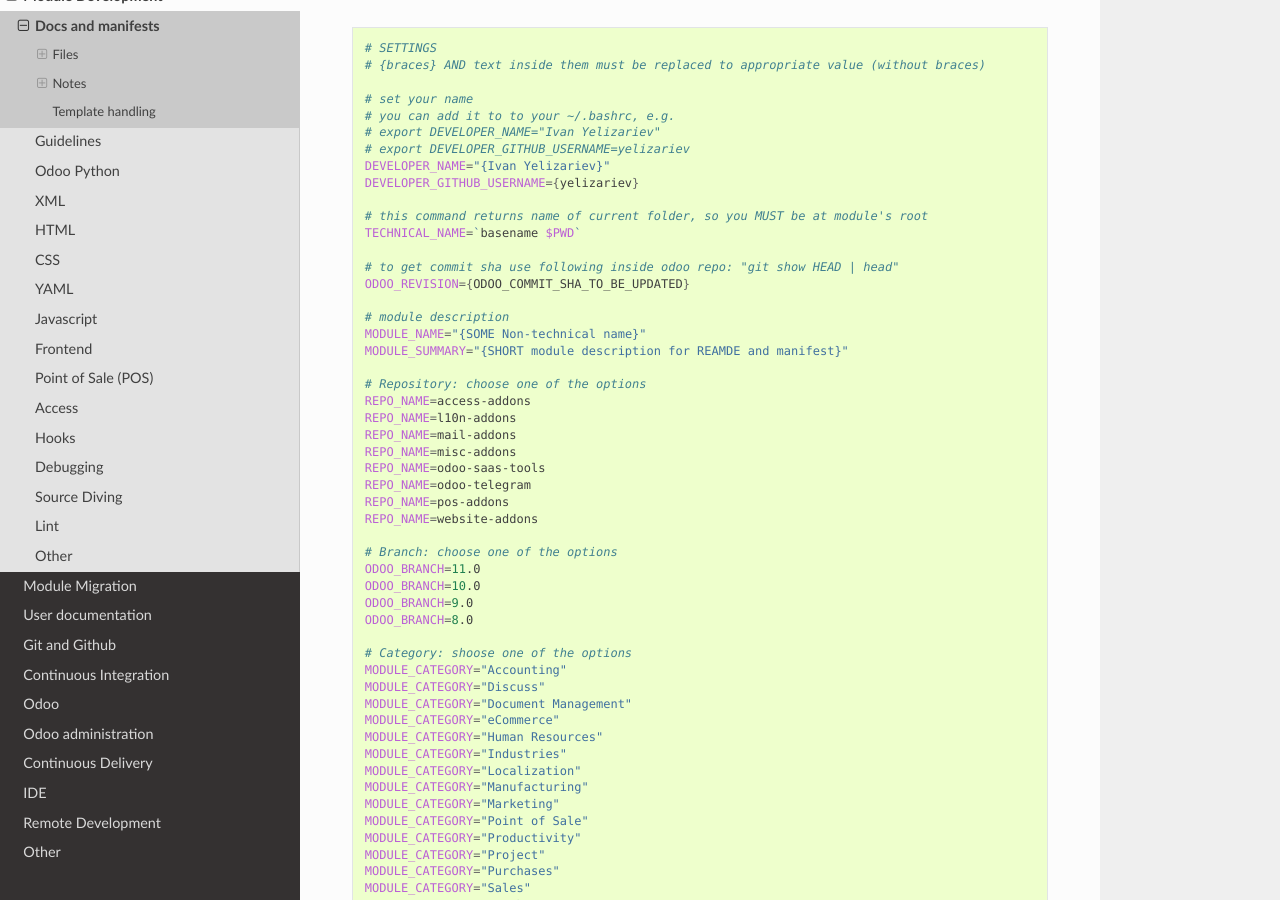
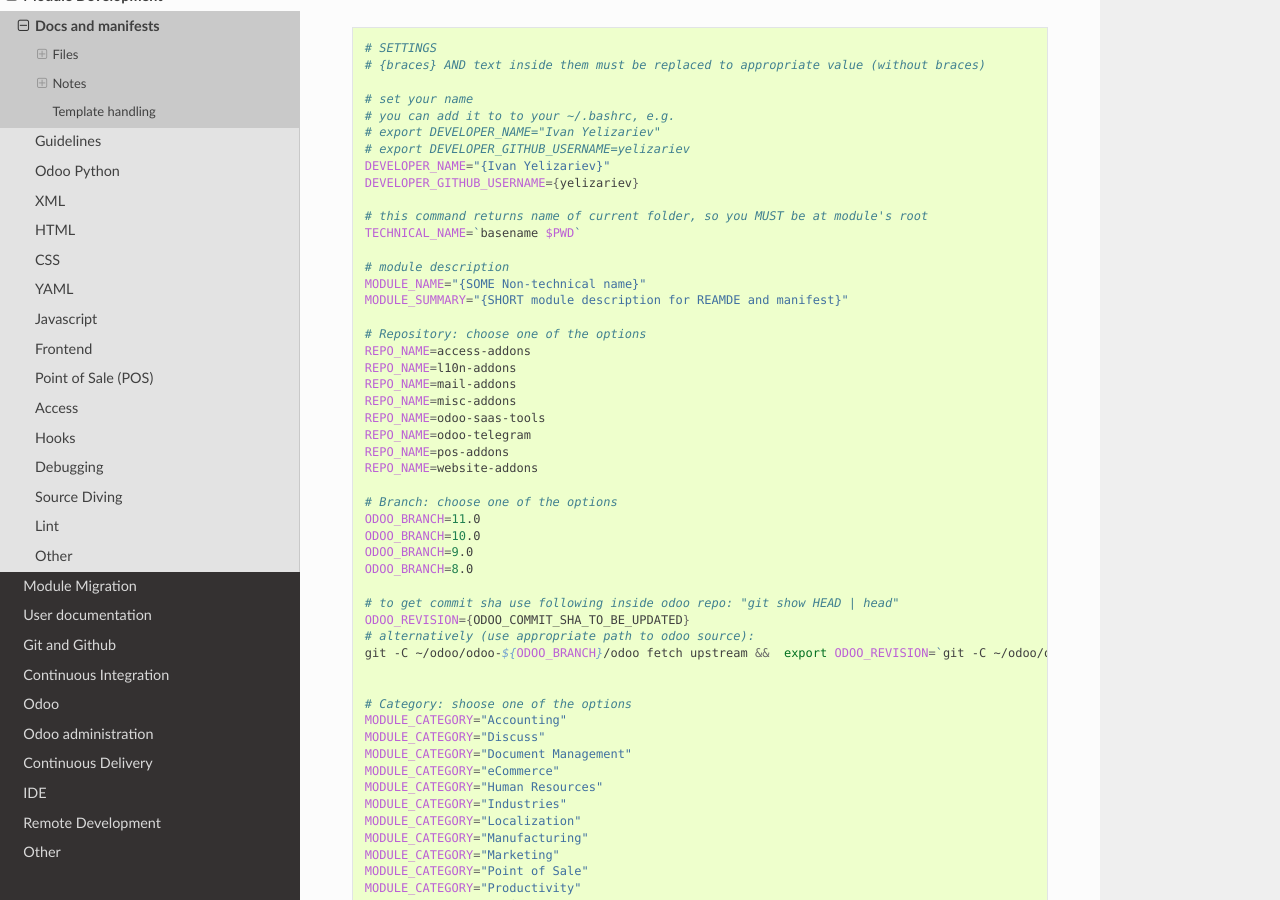
Before and after one commit to itpp-labs/odoo-development, a Sphinx documentation site: the page built from docs/dev/docs/index.rst, in a window 1280 px wide and 900 px high, scrolled down 1320 px. Built offline with Sphinx 7.4.7 and the Read the Docs theme 2.0.0, drawn with Linux system fonts in a browser that asks for light colours; pages that are not in the unit, such as notebooks, are missing from menus.

Commit message:
Update index.rst

```diff
--- a/docs/dev/docs/index.rst
+++ b/docs/dev/docs/index.rst
@@ -90,6 +87,12 @@
     ODOO_BRANCH=10.0
     ODOO_BRANCH=9.0
     ODOO_BRANCH=8.0
+
+    # to get commit sha use following inside odoo repo: "git show HEAD | head"
+    ODOO_REVISION={ODOO_COMMIT_SHA_TO_BE_UPDATED}
+    # alternatively (use appropriate path to odoo source):
+    git -C ~/odoo/odoo-${ODOO_BRANCH}/odoo fetch upstream &&  export ODOO_REVISION=`git -C ~/odoo/odoo-10.0/odoo rev-parse upstream/${ODOO_BRANCH}
+
 
     # Category: shoose one of the options
     MODULE_CATEGORY="Accounting"
```
Also changed, not shown: other parts of docs/dev/docs/index.rst (+0 -3 lines).
